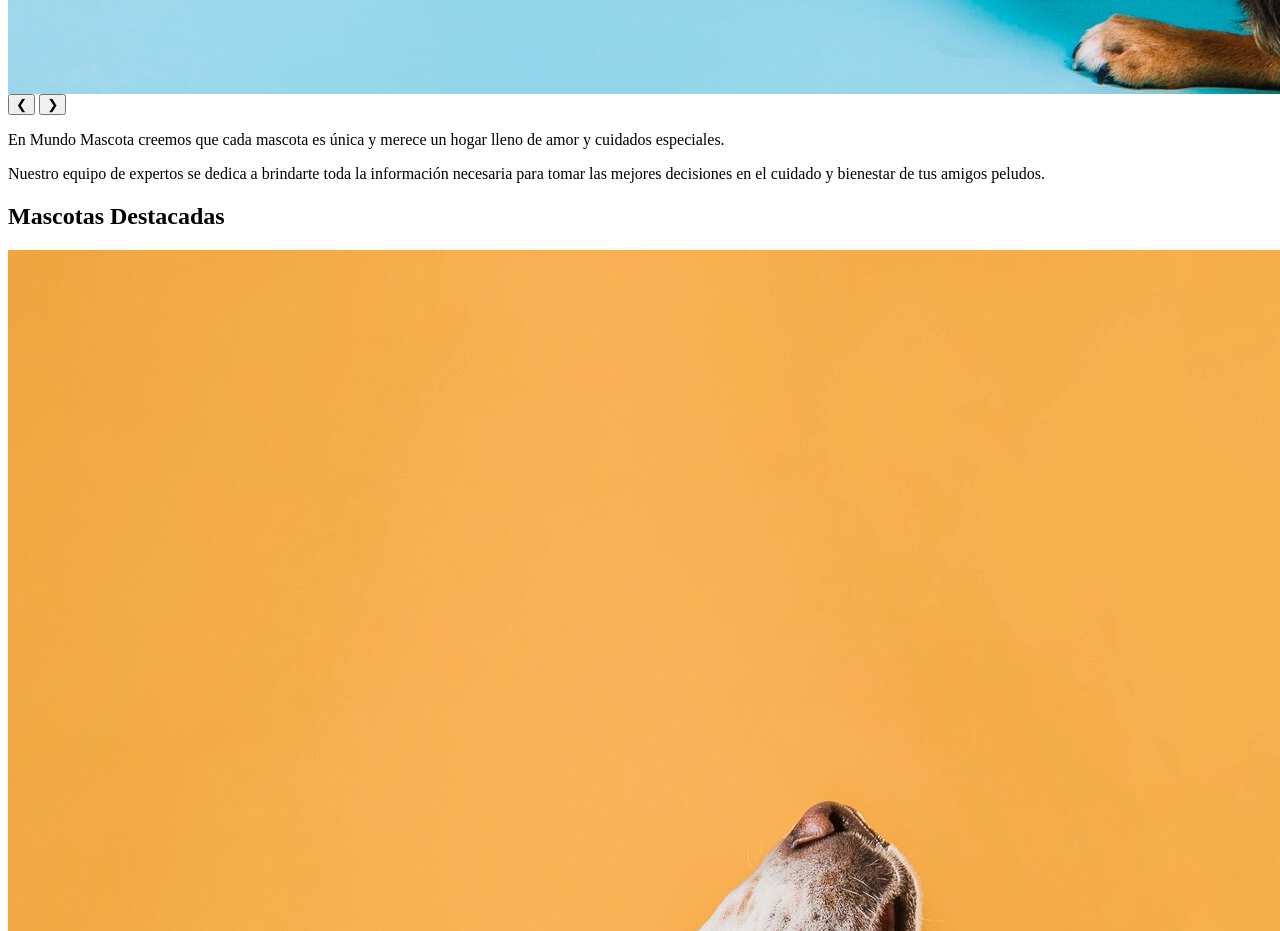
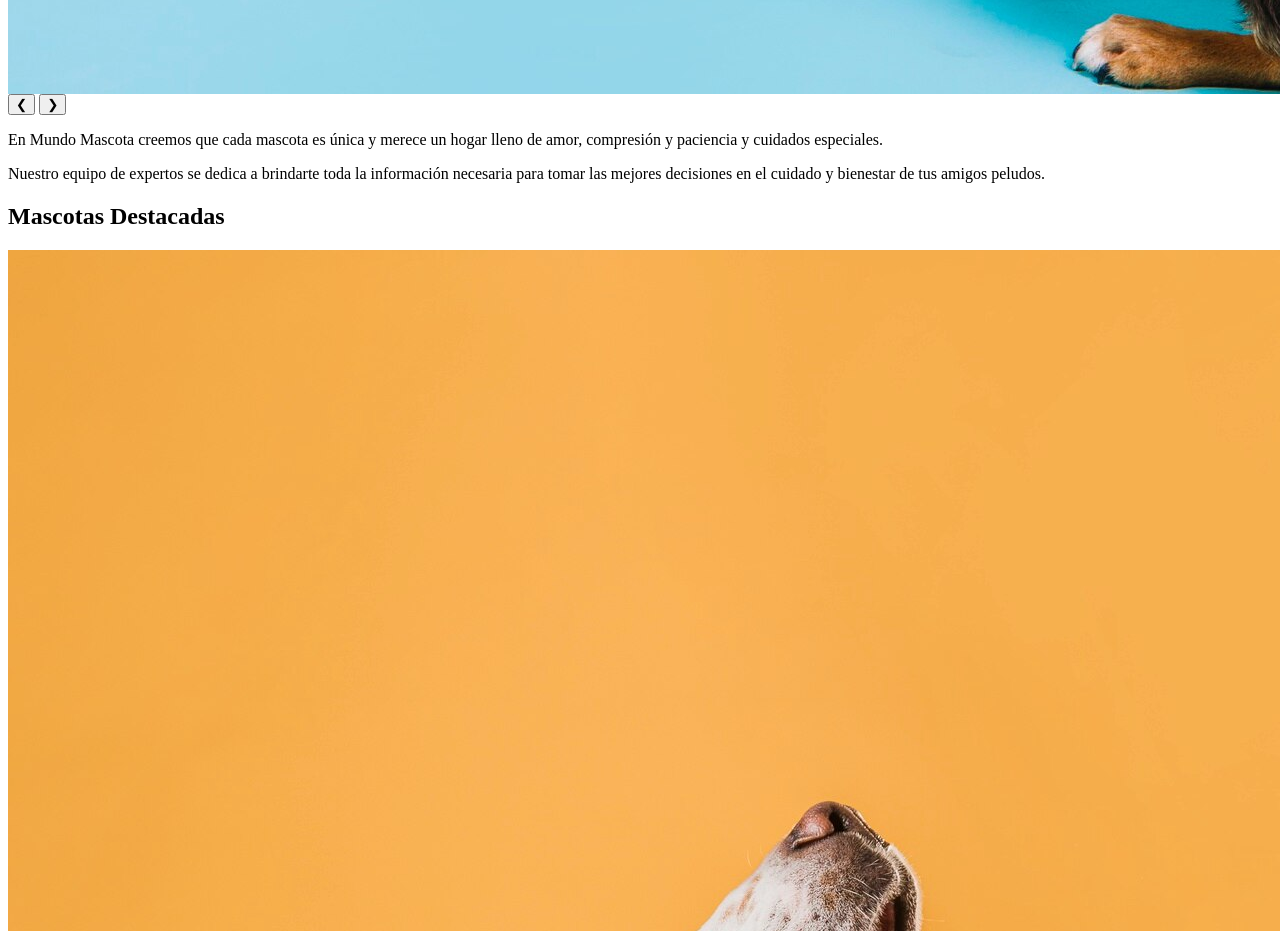
Before and after one commit to anamlopezb/ProyectoPrueba, a plain HTML site: page index.html in a window 1280 px wide. Shown: the part 7140-8071 px from the top of the page. Drawn offline with Linux system fonts and the light colour scheme.

Commit message:
Ajuste texto

```diff
--- a/index.html
+++ b/index.html
@@ -39,7 +39,7 @@
                 <button>❯</button>
             </section>
             <p>En Mundo Mascota creemos que cada mascota es única y merece un hogar lleno de
-                amor y cuidados especiales.</p>
+                amor, compresión y paciencia y cuidados especiales.</p>
             <p> Nuestro equipo de expertos se dedica a brindarte toda la información necesaria para tomar las mejores
                 decisiones en el cuidado y bienestar de tus amigos peludos.</p>
         </section>
```
